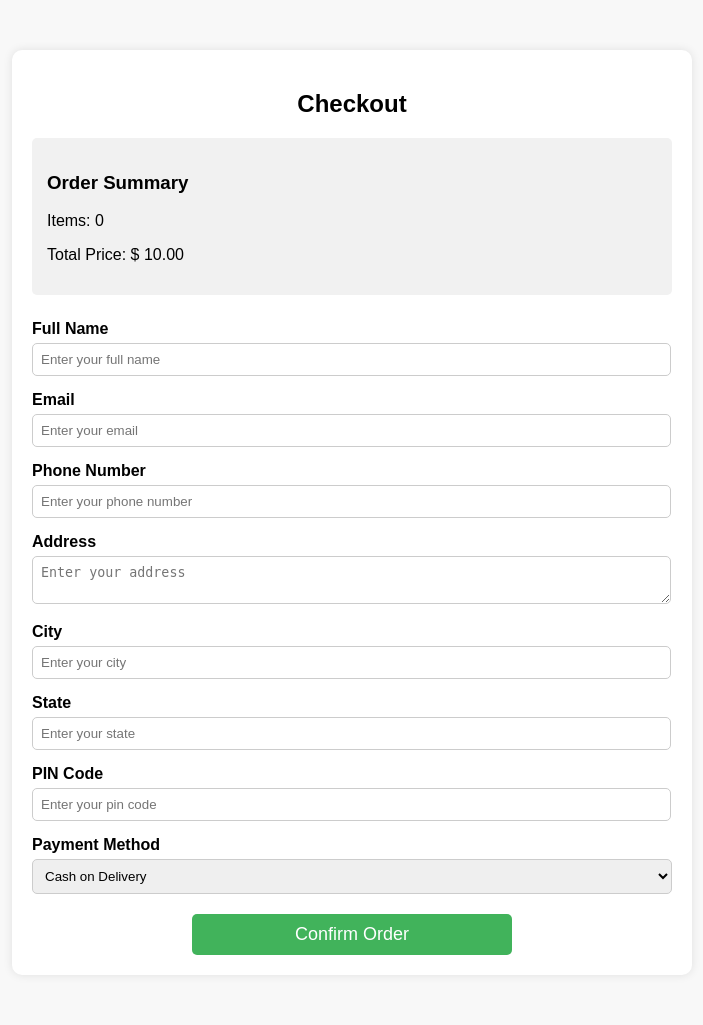
After one commit to variyajatish/E-commerce, a Django app: page /checkout in a window 1280 px wide. The commit adds this page. Shown: the whole page, without its empty margins (288-991 px from the left). Run offline with Django 5.2, Linux system fonts and the light colour scheme; data comes from the database, SQL or seed files in the repository; both versions use the stored data as it was after the commit.

Commit message:
ecommerce

```diff
--- /dev/null
+++ b/Static/css/checkout.css
@@ -0,0 +1,59 @@
+body {
+    font-family: Arial, sans-serif;
+    background-color: #f8f8f8;
+    margin: 0;
+    padding: 0;
+}
+.container {
+    width: 50%;
+    margin: 50px auto;
+    background: #fff;
+    padding: 20px;
+    border-radius: 10px;
+    box-shadow: 0px 0px 10px rgba(0, 0, 0, 0.1);
+}
+h2 {
+    text-align: center;
+}
+.form-group {
+    margin-bottom: 15px;
+}
+label {
+    font-weight: bold;
+}
+input[type="text"], input[type="number"], input[type="email"], select, textarea {
+    width: 97%;
+    padding: 8px;
+    margin-top: 5px;
+    border: 1px solid #ccc;
+    border-radius: 5px;
+}
+select{
+    width: 100%;
+    padding: 8px;
+    margin-top: 5px;
+    border: 1px solid #ccc;
+    border-radius: 5px;
+}
+.order-summary {
+    background: #f1f1f1;
+    padding: 15px;
+    border-radius: 5px;
+    margin-bottom: 25px;
+}
+.checkout-btn {
+    width: 50%;
+    padding: 10px;
+    background: #41b35b;
+    color: white;
+    border: none;
+    font-size: 18px;
+    cursor: pointer;
+    border-radius: 5px;
+    margin: 20px auto 0;
+    display: block;
+    text-align: center;
+}
+.checkout-btn:hover {
+    background: #218838;
+}
--- a/User/urls.py
+++ b/User/urls.py
@@ -1,5 +1,5 @@
 from django.urls import path
-from .views import HomePage, LoginPage, SignupPage, MainPage, ProductPage, Signupform, Loginform, Categories, AddCart, UserCart, RemoveId
+from .views import HomePage, LoginPage, SignupPage, MainPage, ProductPage, Signupform, Loginform, Categories, AddCart, UserCart, RemoveId, CheckOut
 from django.conf import settings
 from django.conf.urls.static import static
 
@@ -15,6 +15,7 @@ urlpatterns = [
     path('addcart', AddCart),
     path('cart', UserCart),
     path('remove', RemoveId),
+    path('checkout', CheckOut),
 ]
 
 if settings.DEBUG:
--- a/User/views.py
+++ b/User/views.py
@@ -149,3 +149,26 @@ def RemoveId(request):
     Cart.objects.filter(productId=removeId).delete()
 
     return redirect('/cart')
+
+def CheckOut(request):
+
+    userId = request.session.get('userId')
+    cart_items = Cart.objects.filter(userId_id=userId)
+
+    cartData = []
+    subtotal = 0
+    delivery_charge = 10
+
+    for item in cart_items:
+        products = Products.objects.get(id=item.productId_id)
+        item_subtotal = item.quantity * products.price
+        subtotal += item_subtotal
+
+        cartData.append({
+            "quantity": item.quantity,
+        })
+
+    total_price = subtotal + delivery_charge
+    total_items = sum(item["quantity"] for item in cartData)
+
+    return render(request, "checkout.html", {"data": cartData,"total_items": total_items,"total_price":total_price})
--- a/templates/cart.html
+++ b/templates/cart.html
@@ -37,7 +37,7 @@
             <div class="row total"><span>Total Amount</span><span>$ {{ total_price|floatformat:2 }}</span></div>
         </div>
         <div class="checkout-but">
-            <a href=""><button class="add-to-cart">Checkout</button></a>
+            <a href="/checkout"><button class="add-to-cart">Checkout</button></a>
         </div>
     </div>
 
--- /dev/null
+++ b/templates/checkout.html
@@ -0,0 +1,64 @@
+<!DOCTYPE html>
+<html lang="en">
+{% load static %}
+
+<head>
+    <meta charset="UTF-8">
+    <meta name="viewport" content="width=device-width, initial-scale=1.0">
+    <title>Checkout Page</title>
+    <link rel="stylesheet" href="{% static 'css/checkout.css' %}">
+    <link rel="stylesheet" href="{% static 'css/all.min.css' %}">
+</head>
+<body>
+    <div class="container">
+        <h2>Checkout</h2>
+
+        <div class="order-summary">
+            <h3>Order Summary</h3>
+            <p>Items: <span id="total-items">{{ total_items }}</span></p>
+            <p>Total Price: $ <span id="total-price">{{ total_price|floatformat:2 }}</span></p>
+        </div>
+
+        <form>
+            <div class="form-group">
+                <label for="name">Full Name</label>
+                <input type="text" id="name" placeholder="Enter your full name" required>
+            </div>
+            <div class="form-group">
+                <label for="email">Email</label>
+                <input type="email" id="email" placeholder="Enter your email" required>
+            </div>
+            <div class="form-group">
+                <label for="phone">Phone Number</label>
+                <input type="text" id="phone" placeholder="Enter your phone number" required>
+            </div>
+            <div class="form-group">
+                <label for="address">Address</label>
+                <textarea id="address" placeholder="Enter your address" required></textarea>
+            </div>
+            <div class="form-group">
+                <label for="city">City</label>
+                <input type="text" id="city" placeholder="Enter your city" required>
+            </div>
+            <div class="form-group">
+                <label for="state">State</label>
+                <input type="text" id="state" placeholder="Enter your state" required>
+            </div>
+            <div class="form-group">
+                <label for="zipcode">PIN Code</label>
+                <input type="text" id="zipcode" placeholder="Enter your pin code" required>
+            </div>
+            <div class="form-group">
+                <label for="payment-method">Payment Method</label>
+                <select id="payment-method" required>
+                    <option value="credit-card">Credit Card</option>
+                    <option value="debit-card">Debit Card</option>
+                    <option value="paypal">PayPal</option>
+                    <option value="cash-on-delivery" selected >Cash on Delivery</option>
+                </select>
+            </div>
+            <button type="submit" class="checkout-btn">Confirm Order</button>
+        </form>
+    </div>
+</body>
+</html>
--- a/templates/main.html
+++ b/templates/main.html
@@ -6,7 +6,7 @@
 <head>
     <meta charset="UTF-8">
     <meta name="viewport" content="width=device-width, initial-scale=1.0">
-    <title>Products - Ecommerce Shop</title>
+    <title>Ecommerce Shop</title>
     <link rel="stylesheet" href="{% static 'css/c.css' %}">
     <link rel="stylesheet" href="{% static 'css/all.min.css' %}">
 </head>
```
Also changed, not shown: db.sqlite3.
